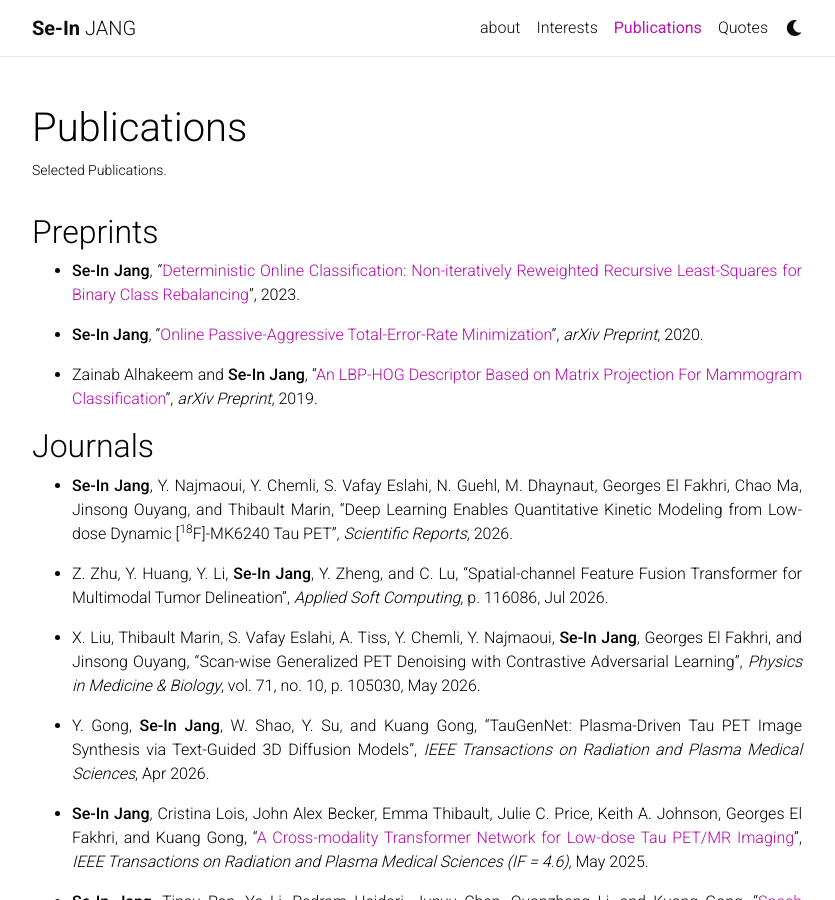
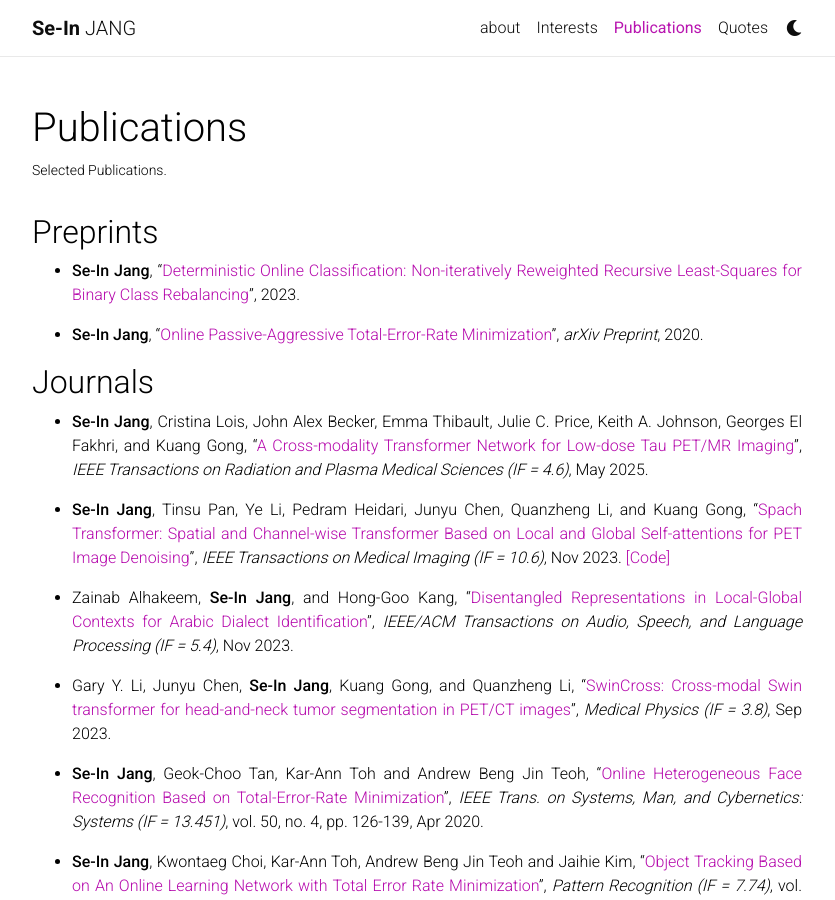
Before and after one commit to sijang/sijang.github.io, a Jekyll site: the page built from _pages/publications.md, in a window 1280 px wide and 900 px high. Shown: the whole window, without its empty margins (223-1058 px from the left). Built offline with Jekyll 4.4.1, drawn with Linux system fonts in a browser that asks for light colours; nearby versions of some CDN libraries; a style sheet for code colours, icons or effects is not loaded; some of the changed text lies outside the part shown.

Commit message:
Revert CV-based site update
Co-Authored-By: Claude Opus 5.5 <noreply@anthropic.com>
Claude-Session: https://claude.ai/code/session_016XrZc4cKcF6akp9MHgRdih

```diff
--- a/_config.yml
+++ b/_config.yml
@@ -6,7 +6,7 @@ title: blank # the website title (if blank, full name will be used instead)
 first_name: Se-In
 middle_name:
 last_name: JANG
-email: sjang _AT_ sidra.org
+email: sijang _AT_ nus.edu.sg
 description: > # the ">" symbol means to ignore newlines until "footer_text:"
   A simple, whitespace theme for academics. Based on [*folio](https://github.com/bogoli/-folio) design.
 footer_text:
--- a/_pages/publications.md
+++ b/_pages/publications.md
@@ -15,23 +15,8 @@ nav: true
 - **Se-In Jang**, "[Online Passive-Aggressive Total-Error-Rate Minimization](https://arxiv.org/abs/2002.01771){:target="_blank"}", *arXiv Preprint*, 2020.
 {: style="text-align: justify"}
 
-- Zainab Alhakeem and **Se-In Jang**, "[An LBP-HOG Descriptor Based on Matrix Projection For Mammogram Classification](https://arxiv.org/abs/1904.00187){:target="_blank"}", *arXiv Preprint*, 2019.
-{: style="text-align: justify"}
-
 
 ## Journals
-- **Se-In Jang**, Y. Najmaoui, Y. Chemli, S. Vafay Eslahi, N. Guehl, M. Dhaynaut, Georges El Fakhri, Chao Ma, Jinsong Ouyang, and Thibault Marin, "Deep Learning Enables Quantitative Kinetic Modeling from Low-dose Dynamic [<sup>18</sup>F]-MK6240 Tau PET", *Scientific Reports*, 2026.
-{: style="text-align: justify"}
-
-- Z. Zhu, Y. Huang, Y. Li, **Se-In Jang**, Y. Zheng, and C. Lu, "Spatial-channel Feature Fusion Transformer for Multimodal Tumor Delineation", *Applied Soft Computing*, p. 116086, Jul 2026.
-{: style="text-align: justify"}
-
-- X. Liu, Thibault Marin, S. Vafay Eslahi, A. Tiss, Y. Chemli, Y. Najmaoui, **Se-In Jang**, Georges El Fakhri, and Jinsong Ouyang, "Scan-wise Generalized PET Denoising with Contrastive Adversarial Learning", *Physics in Medicine & Biology*, vol. 71, no. 10, p. 105030, May 2026.
-{: style="text-align: justify"}
-
-- Y. Gong, **Se-In Jang**, W. Shao, Y. Su, and Kuang Gong, "TauGenNet: Plasma-Driven Tau PET Image Synthesis via Text-Guided 3D Diffusion Models", *IEEE Transactions on Radiation and Plasma Medical Sciences*, Apr 2026.
-{: style="text-align: justify"}
-
 - **Se-In Jang**, Cristina Lois, John Alex Becker, Emma Thibault, Julie C. Price, Keith A. Johnson, Georges El Fakhri, and Kuang Gong, "[A Cross-modality Transformer Network for Low-dose Tau PET/MR Imaging](https://ieeexplore.ieee.org/document/11045209){:target="_blank"}", *IEEE Transactions on Radiation and Plasma Medical Sciences (IF = 4.6)*, May 2025.
 {: style="text-align: justify"}
 
@@ -75,9 +60,6 @@ nav: true
 - **Se-In Jang**, Michaël J.A. Girard and Alexandre Thiery, "[Explainable Diabetic Retinopathy Classification Based on Neural-Symbolic Learning](http://ceur-ws.org/Vol-2986/paper8.pdf){:target="_blank"}", *[The 15th International Workshop on Neural-Symbolic Learning and Reasoning (NeSy)](https://sites.google.com/view/nesy20/home){:target="_blank"} at [International Joint Conference on Learning & Reasoning](http://lr2020.iit.demokritos.gr/){:target="_blank"}*, 2021. <!--   ([poster](http://lr2020.iit.demokritos.gr/posters/35.pdf){:target="_blank"}) -->
 {: style="text-align: justify"}
 
-- H.-C. Moon, **Se-In Jang**, Kangrok Oh and Kar-Ann Toh, "An In-Air Signature Verification System Using Wi-Fi Signals", *International Conference on Biometric Engineering and Forensics (ICBEF)*, 2017.
-{: style="text-align: justify"}
-
 - **Se-In Jang**, Geok-Choo Tan and Kar-Ann Toh, "[Recursive Total Error Rate Minimization](https://doi.org/10.1109/TENCON.2016.7847954){:target="_blank"}", *IEEE Region 10 Conference (TENCON)*, 2016.
 {: style="text-align: justify"}
 
@@ -91,14 +73,6 @@ nav: true
 
 ## Book
 - **Se-In Jang** and Kuang Gong, "[Attenuation Correction for Quantitative PET/MR Imaging](https://books.google.com/books?hl=en&lr=&id=lofAEAAAQBAJ&oi=fnd&pg=PT182&dq=info:aScdgzVwG_8J:scholar.google.com&ots=ZWUuJYbbjs&sig=T_TE-3lTBgYhTDF30x5Q0d-NFXI#v=onepage&q&f=false){:target="_blank"}", Chapter 8, *Medical Image Synthesis: Methods and Clinical Applications*, Jul 2023.
-{: style="text-align: justify"}
-
-
-## Patents
-- **Se-In Jang**, "Self Supervised Learning based Apparatus and Method for Retinal Image Quality Assessment", Korean Patent No. 10-2749217 (10-2022-0119506), Nov 2025.
-{: style="text-align: justify"}
-
-- **Se-In Jang**, "Apparatus and Method for Classifying Diabetic Retinopathy", Korean Patent No. 10-2892960 (10-2023-0139500), Dec 2024.
 {: style="text-align: justify"}
 
 
```
Also changed, not shown: _pages/about.md (+16 -21 lines), 1 other file.
